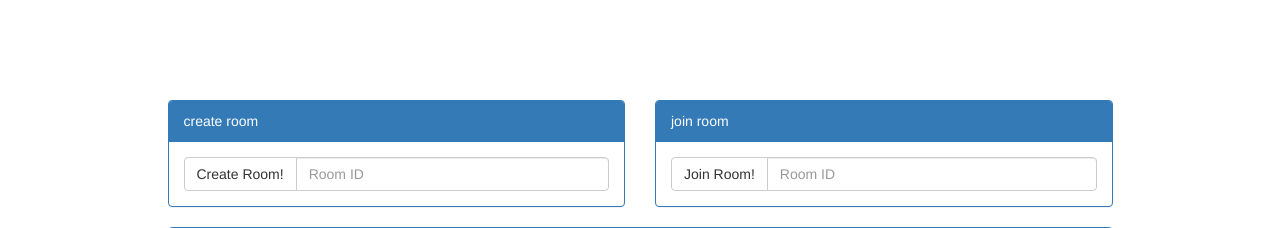
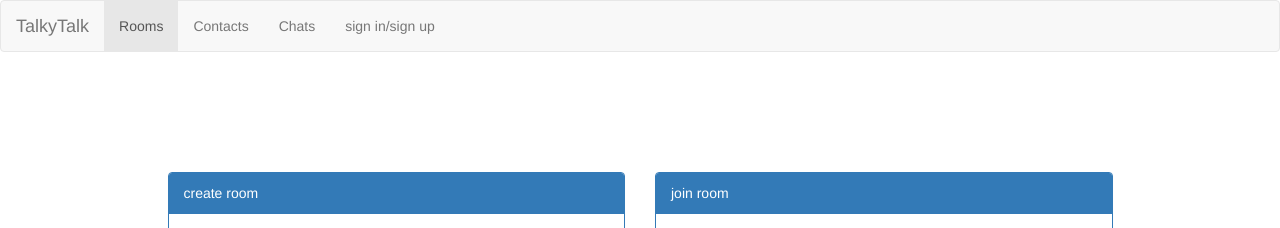
Before and after one commit to mammalofski/talkytalk, a Django app: page /rooms/ in a window 1280 px wide. Shown: the top 228 px of the page. Run offline with Django 3.2, Linux system fonts and the light colour scheme; some libraries are stand-ins or nearby versions.

Commit message:
add navbar

```diff
--- a/talkytalk/templates/room.html
+++ b/talkytalk/templates/room.html
@@ -23,6 +23,19 @@
 
 </head>
 <body>
+<nav class="navbar navbar-default">
+    <div class="container-fluid">
+        <div class="navbar-header">
+            <a class="navbar-brand" href="#">TalkyTalk</a>
+        </div>
+        <ul class="nav navbar-nav">
+            <li class="active"><a>Rooms</a></li>
+            <li><a href="/contacts">Contacts</a></li>
+            <li><a href="/chats">Chats</a></li>
+            <li><a href="/userAuth">sign in/sign up</a></li>
+        </ul>
+    </div>
+</nav>
 <div class="container">
     <div class="row" style="margin-top: 100px">
         <div class="col-md-5 col-md-offset-1">
```
Also changed, not shown: talkytalk/templates/auth.html (+13 -0 lines), talkytalk/templates/chats.html (+25 -0 lines), talkytalk/templates/contacts.html (+13 -0 lines).
